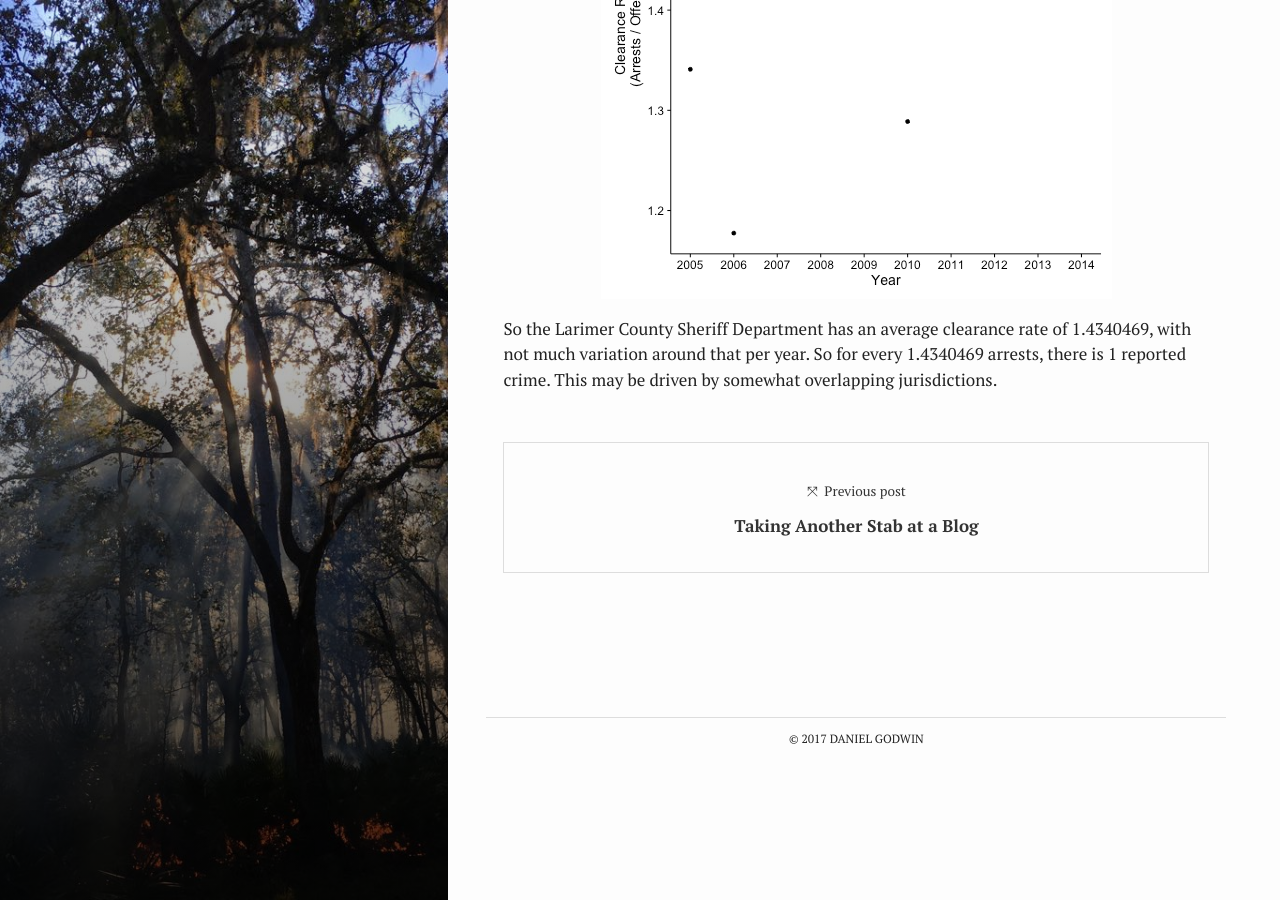
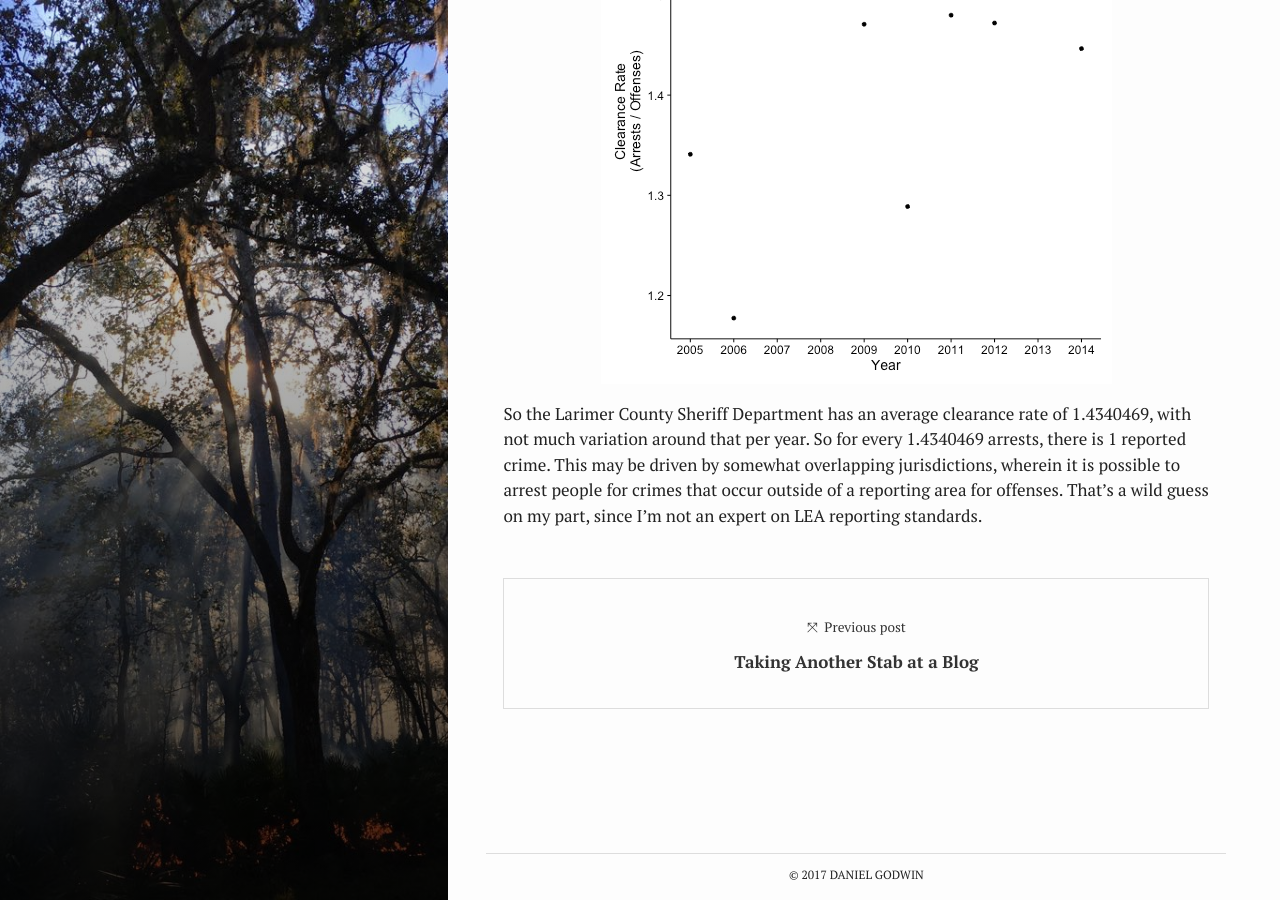
Before and after one commit to danielg7/danielg7.github.io, a Jekyll site: the page built from _posts/2017-04-04-PlayingWithCrimeData.md, in a window 1280 px wide and 900 px high, scrolled down 6162 px. Built offline with Jekyll 4.4.1, drawn with Linux system fonts in a browser that asks for light colours; some of the changed text lies outside the part shown.

Commit message:
A bit more text and fixing some links

```diff
--- a/_posts/2017-04-04-PlayingWithCrimeData.md
+++ b/_posts/2017-04-04-PlayingWithCrimeData.md
@@ -8,12 +8,16 @@
 
 ---
 
-I think crime data is interesting, but here in Colorado, it's public but [not well organized](http://crimeinco.cbi.state.co.us/). The data are displayed online in tables by agency and year, at least from the early 2000s onward, but overall it's a messy venture. Ever since listening to the [http://www.apmreports.org/in-the-dark]('In The Dark' podcast), I'd been curious about how clearance rates in Colorado. Clearance rates are the ratio of 'closed' crimes to total crimes in a year.
+I think crime data is interesting, but here in Colorado, it's public but [not well organized](http://crimeinco.cbi.state.co.us/). The data are displayed online in tables by agency and year, at least from the early 2000s onward, but overall it's a messy venture. Ever since listening to the ['In The Dark' podcast](http://www.apmreports.org/in-the-dark), I'd been curious about how clearance rates in Colorado. [Clearance rates](https://en.wikipedia.org/wiki/Clearance_rate) are the ratio of 'closed' crimes to total crimes in a year.
 
 As noted from the CBI website:
 > Caution must be taken not to compare the number of criminal offenses which occurred to the number of individuals arrested for a particular crime. There is not a direct correlation between the number of individuals arrested and the number of offenses reported.
 
 Considered yourself caveated.
+
+It's also worth noting that clearance rates are likely poor performance metrics for law enforcement agencies, so don't read too much into this.
+
+-----
 
 This is my first attempt at webscraping. I'd read that $rvest$ and $XML$ had good tools for this.
 
@@ -250,4 +254,4 @@
 
 ![plot of chunk crime_clearanceRate](../figs/crime_clearanceRate-1.png)
 
-So the Larimer County Sheriff Department has an average clearance rate of 1.4340469, with not much variation around that per year. So for every 1.4340469 arrests, there is 1 reported crime. This may be driven by somewhat  overlapping jurisdictions.
+So the Larimer County Sheriff Department has an average clearance rate of 1.4340469, with not much variation around that per year. So for every 1.4340469 arrests, there is 1 reported crime. This may be driven by somewhat overlapping jurisdictions, wherein it is possible to arrest people for crimes that occur outside of a reporting area for offenses. That's a wild guess on my part, since I'm not an expert on LEA reporting standards.
```
